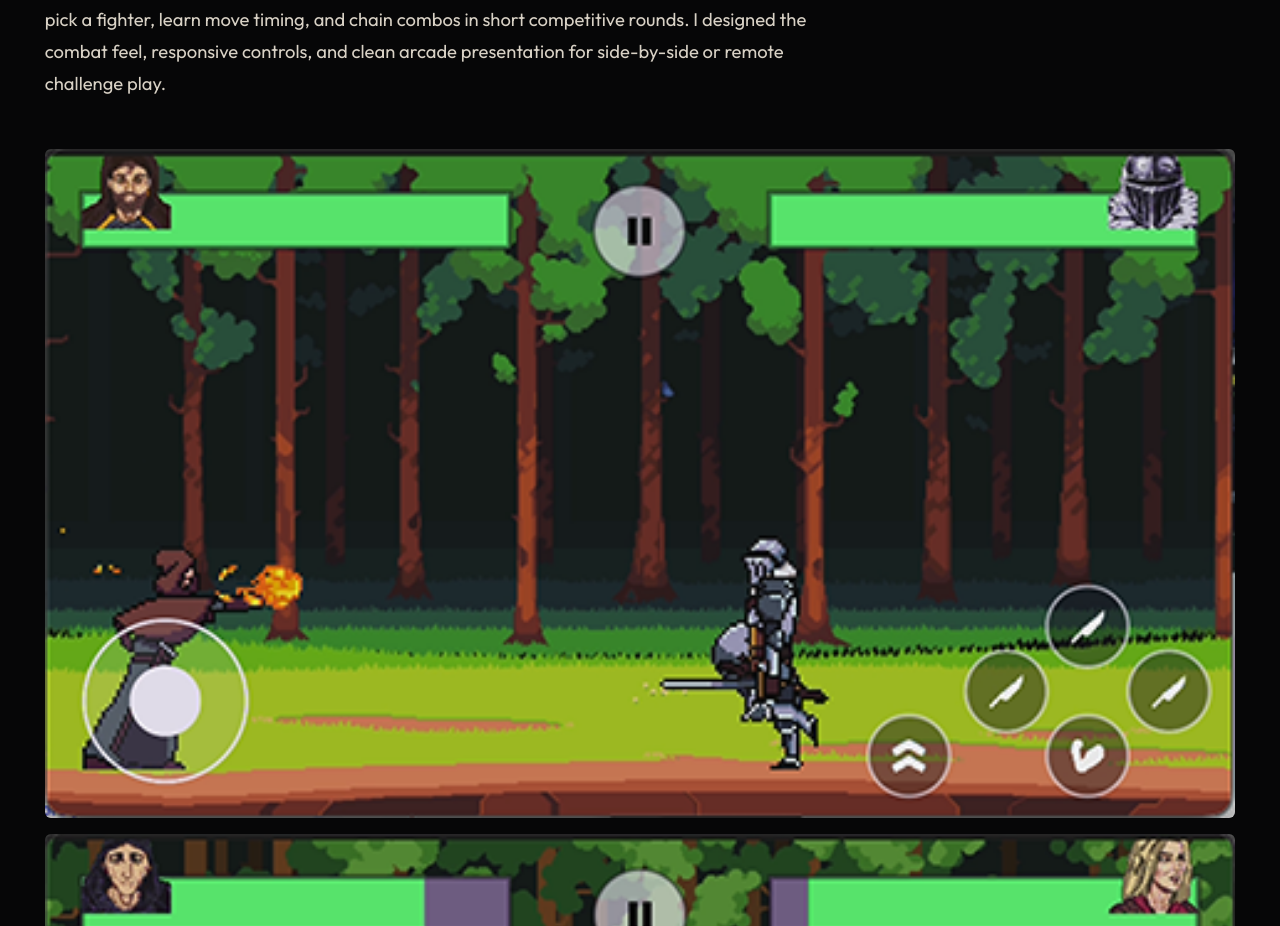
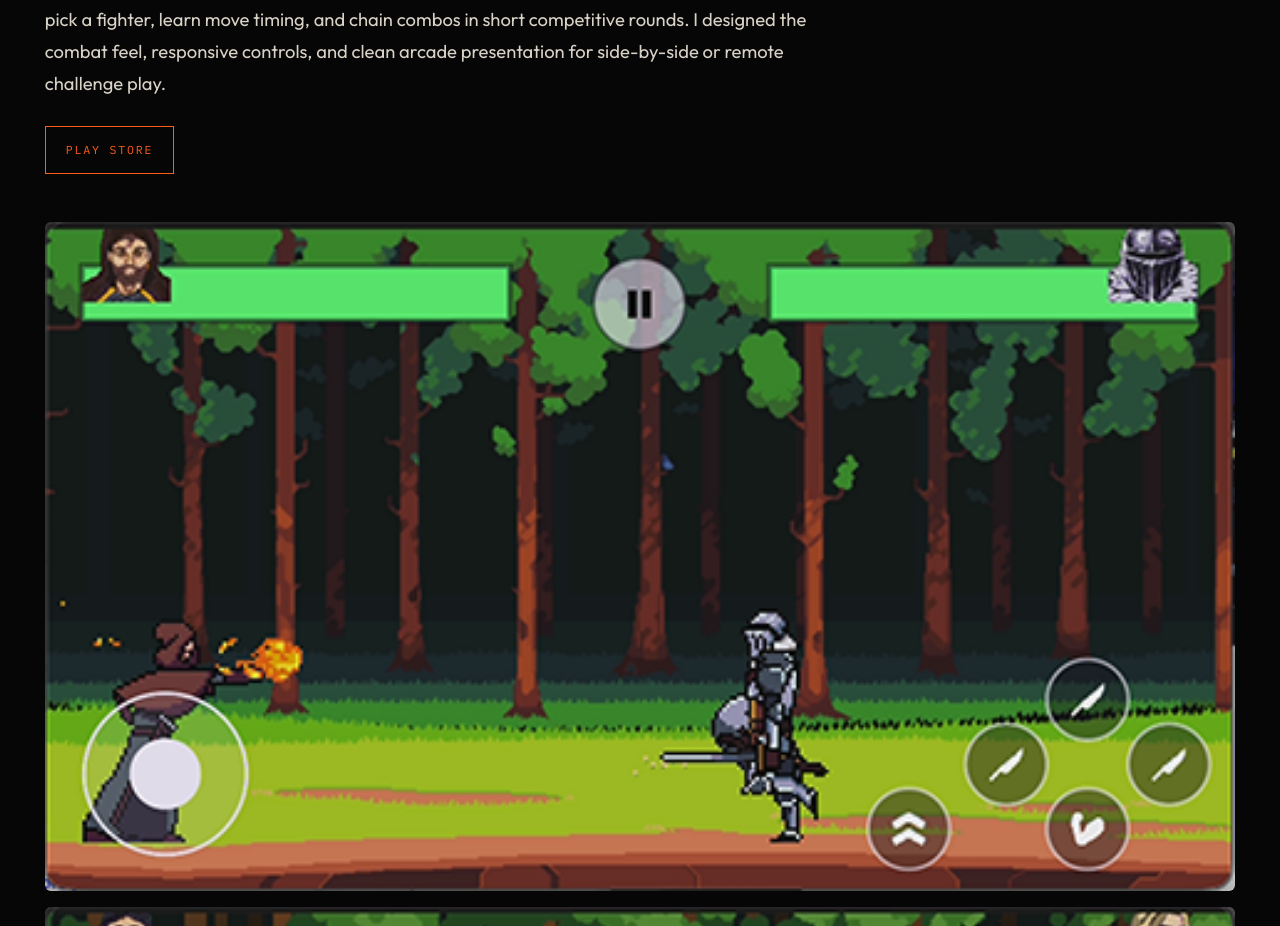
Before and after one commit to AnthonyAniobi/Coding-Section-Website, a React (Vite) app: page /work/avatar-clash in a window 1280 px wide. Shown: the part 861-1787 px from the top of the page. Built offline with nearby package versions, Linux system fonts and the light colour scheme; a web font is replaced by a local one.

Commit message:
Add store links to projects in 'projects.ts' and implement styling for links in 'index.css' and 'Project.tsx'

```diff
--- a/src/data/projects.ts
+++ b/src/data/projects.ts
@@ -15,6 +15,8 @@ export type Project = {
   images: string[]
   orientation: GalleryOrientation
   video?: string
+  /** Store and web pages. Only entries you set appear on the project page. */
+  links?: { label: string; href: string }[]
   excerpt: string
   description: string
   accent: string
@@ -76,7 +78,9 @@ export const projects: Project[] = [
       'Avatar Clash is a realtime 1v1 2D fighting game built for head-to-head matches with friends. Players pick a fighter, learn move timing, and chain combos in short competitive rounds. I designed the combat feel, responsive controls, and clean arcade presentation for side-by-side or remote challenge play.',
     accent: '#ff5c1a',
     featured: true,
-    // storeUrl: 'https://play.google.com/store/apps/details?id=com.anonsoft.fighting_game',
+    links: [
+      { label: 'Play Store', href: 'https://play.google.com/store/apps/details?id=com.anonsoft.fighting_game' },
+    ],
     credits: [
       { label: 'Platform', value: 'Android' },
       { label: 'Status', value: 'Live on Play Store' },
@@ -161,7 +165,9 @@ export const projects: Project[] = [
       'A full online chess experience for casual play and ranked competition: solo practice, friend challenges, and global matchmaking. Wins earn coins; advanced AI opponents push skill. Game history supports replay and analysis. A research-driven feature uses on-device machine-learning face detection to model player attention during matches.',
     accent: '#e4b25a',
     featured: true,
-    // storeUrl: 'https://play.google.com/store/apps/details?id=org.anonglobal.chess_game',
+    links: [
+      { label: 'Play Store', href: 'https://play.google.com/store/apps/details?id=org.anonglobal.chess_game' },
+    ],
     credits: [
       { label: 'Platform', value: 'Android' },
       { label: 'Status', value: 'Live on Play Store' },
@@ -188,7 +194,9 @@ export const projects: Project[] = [
       'Sudokku (Sudoku Multiplayer) is a competitive take on the classic grid. Board sizes span 4×4 through 25×25. Modes cover solo solving, 1v1 against friends, and group matches with coin rewards and leaderboards. I focused on a clean, distraction-free UI that stays readable when the grid gets huge.',
     accent: '#7ec8c8',
     featured: true,
-    // storeUrl: 'https://play.google.com/store/apps/details?id=org.anonglobal.sudokku',
+    links: [
+      { label: 'Play Store', href: 'https://play.google.com/store/apps/details?id=org.anonglobal.sudokku' },
+    ],
     credits: [
       { label: 'Platform', value: 'Android' },
       { label: 'Status', value: 'Live on Play Store' },
@@ -215,7 +223,9 @@ export const projects: Project[] = [
       'Oya One More is a fast press-your-luck dice and card game. Match five dice to a card pattern, bank safely, or keep rolling for bigger rewards — bust and the turn is gone. Ninety cards include twenty specials (steal, change a die, re-roll, double points). Shipped at NibCard E-Games with Flutter and a Supabase realtime backend.',
     accent: '#ff3d8b',
     featured: false,
-    // storeUrl: 'https://play.google.com/store/apps/details?id=com.oyaonemore.game',
+    links: [
+      { label: 'Play Store', href: 'https://play.google.com/store/apps/details?id=com.oyaonemore.game' },
+    ],
     credits: [
       { label: 'Platform', value: 'iOS / Android' },
       { label: 'Status', value: 'Live on stores' },
@@ -242,7 +252,9 @@ export const projects: Project[] = [
       'Just Us turns ordinary hangouts into conversation games: category prompts from light and funny to deep, custom questions, community decks, and private groups for dates or teams. Built at NibCard E-Games with Flutter, Supabase Auth/Realtime, encrypted in-game communication, and voice features with waveform playback.',
     accent: '#c084fc',
     featured: false,
-    // storeUrl: 'https://play.google.com/store/apps/details?id=com.justus.game',
+    links: [
+      { label: 'Play Store', href: 'https://play.google.com/store/apps/details?id=com.justus.game' },
+    ],
     credits: [
       { label: 'Platform', value: 'iOS / Android' },
       { label: 'Status', value: 'Live on stores' },
--- a/src/index.css
+++ b/src/index.css
@@ -889,6 +889,13 @@ p {
   color: #d8d1c5;
 }
 
+.store-links {
+  display: flex;
+  flex-wrap: wrap;
+  gap: 0.8rem;
+  margin-top: 1.6rem;
+}
+
 .gallery {
   display: grid;
   gap: 1rem;
--- a/src/pages/Project.tsx
+++ b/src/pages/Project.tsx
@@ -49,6 +49,15 @@ export function Project() {
           <p className="prose" style={{ marginTop: '1.2rem' }}>
             {project.description}
           </p>
+          {project.links?.length ? (
+            <div className="store-links">
+              {project.links.map((link) => (
+                <a key={link.href} className="btn btn-ember" href={link.href} target="_blank" rel="noreferrer">
+                  {link.label}
+                </a>
+              ))}
+            </div>
+          ) : null}
         </Reveal>
         <div className={`gallery gallery-${project.orientation}`} style={{ marginTop: '3rem' }}>
           {project.video ? (
```
